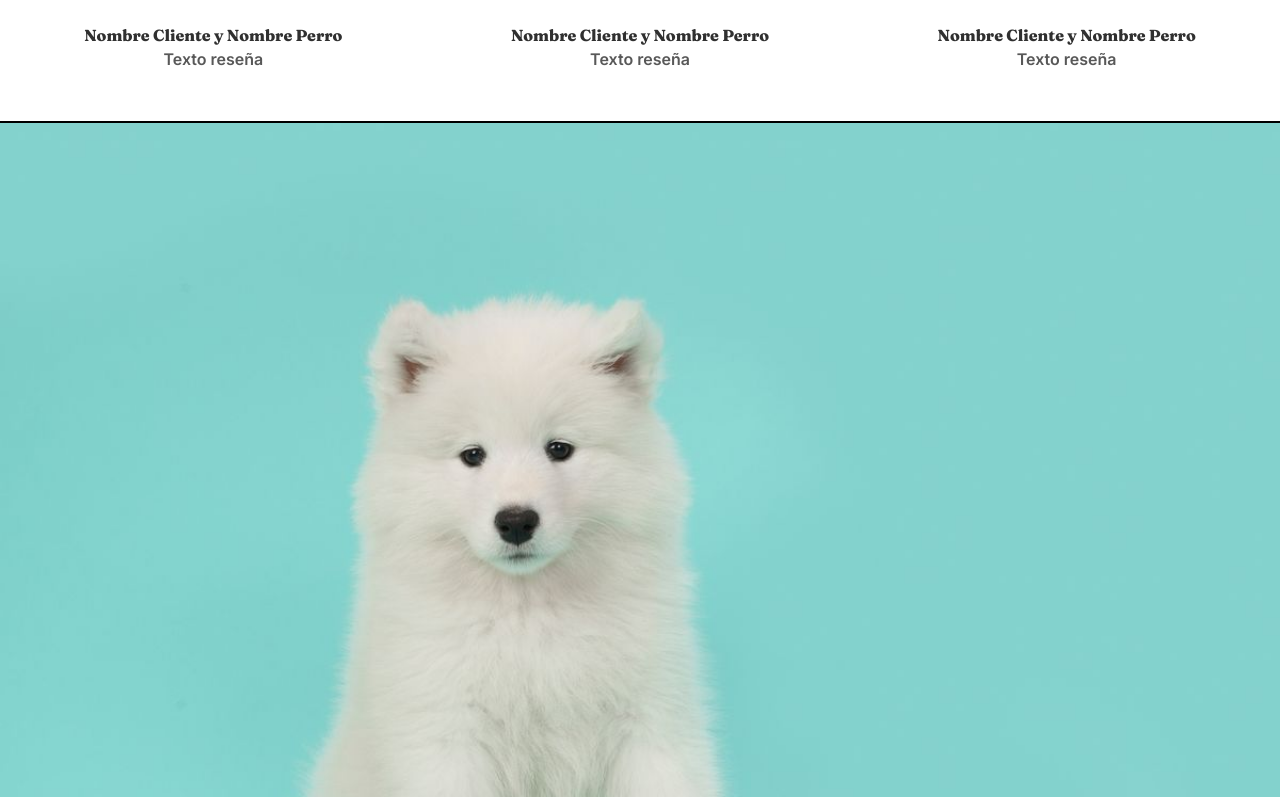
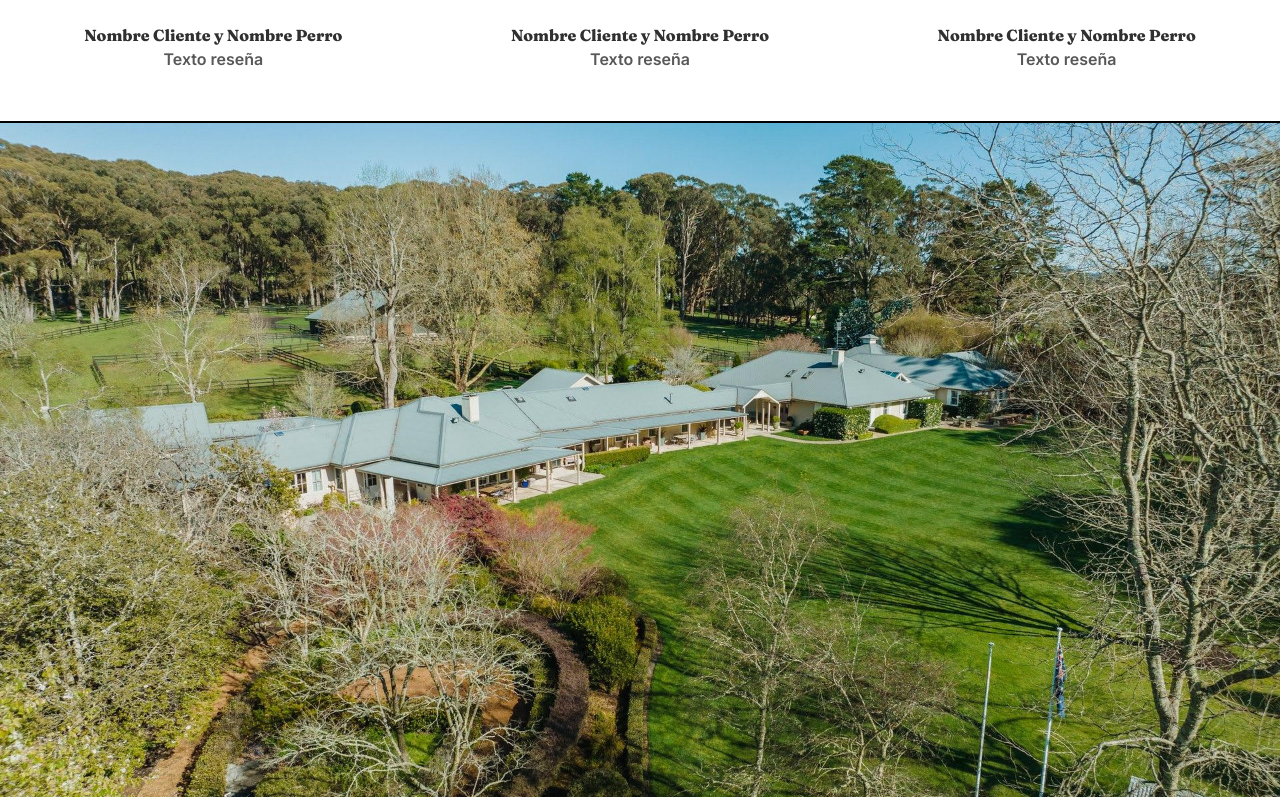
Before and after one commit to JonyHuergo/guarderia-perros, a Next.js app: page / in a window 1280 px wide. Shown: the part 1743-2540 px from the top of the page. Built offline with nearby package versions, Linux system fonts and the light colour scheme.

Commit message:
Change bottom image

```diff
--- a/src/components/Reviews.tsx
+++ b/src/components/Reviews.tsx
@@ -30,7 +30,7 @@ const Reviews = () => {
                     <p className={styles.reviewText}>Texto reseña</p>
                 </div>
             </div>
-            <img className={styles.bottomImg} src="/white-dog.jpg" alt="" />
+            <img className={styles.bottomImg} src="/location.jpg" alt="" />
         </section>
     );
 }
```
Also changed, not shown: public/location.jpg (added).
